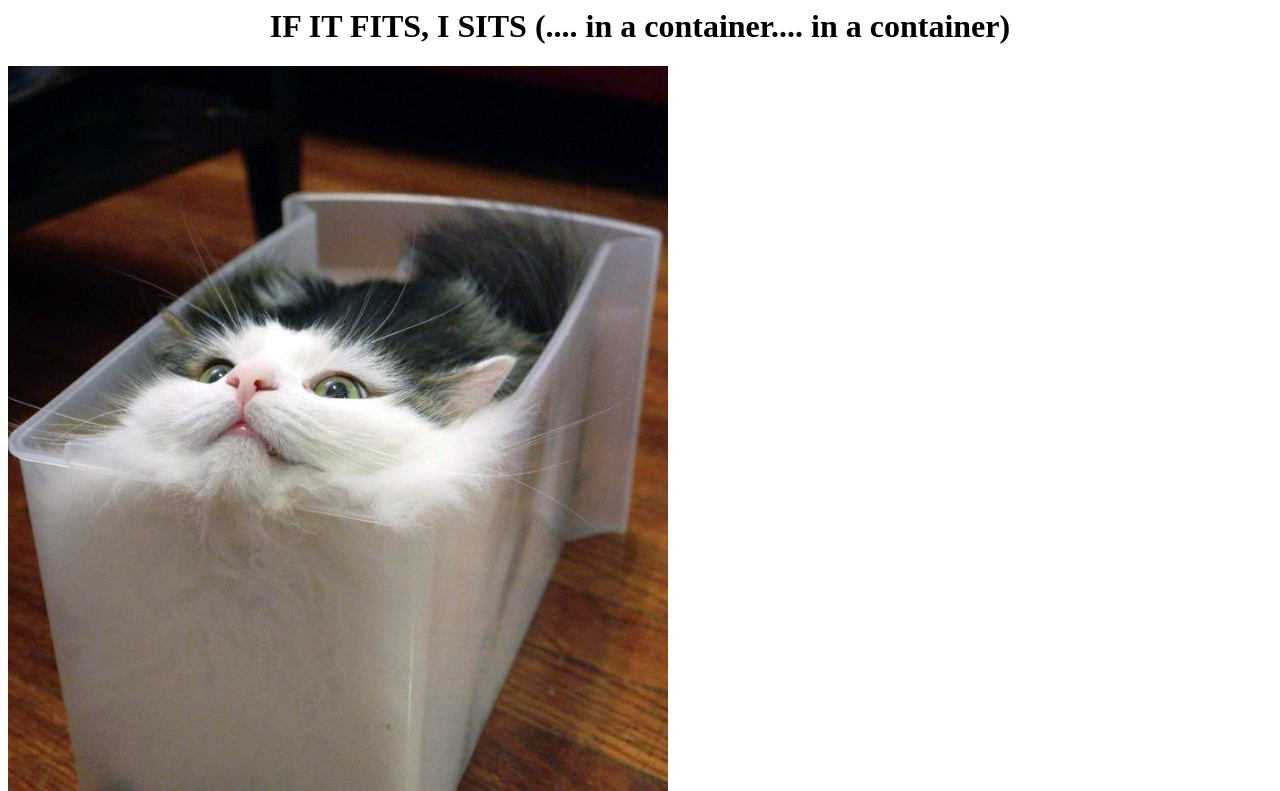
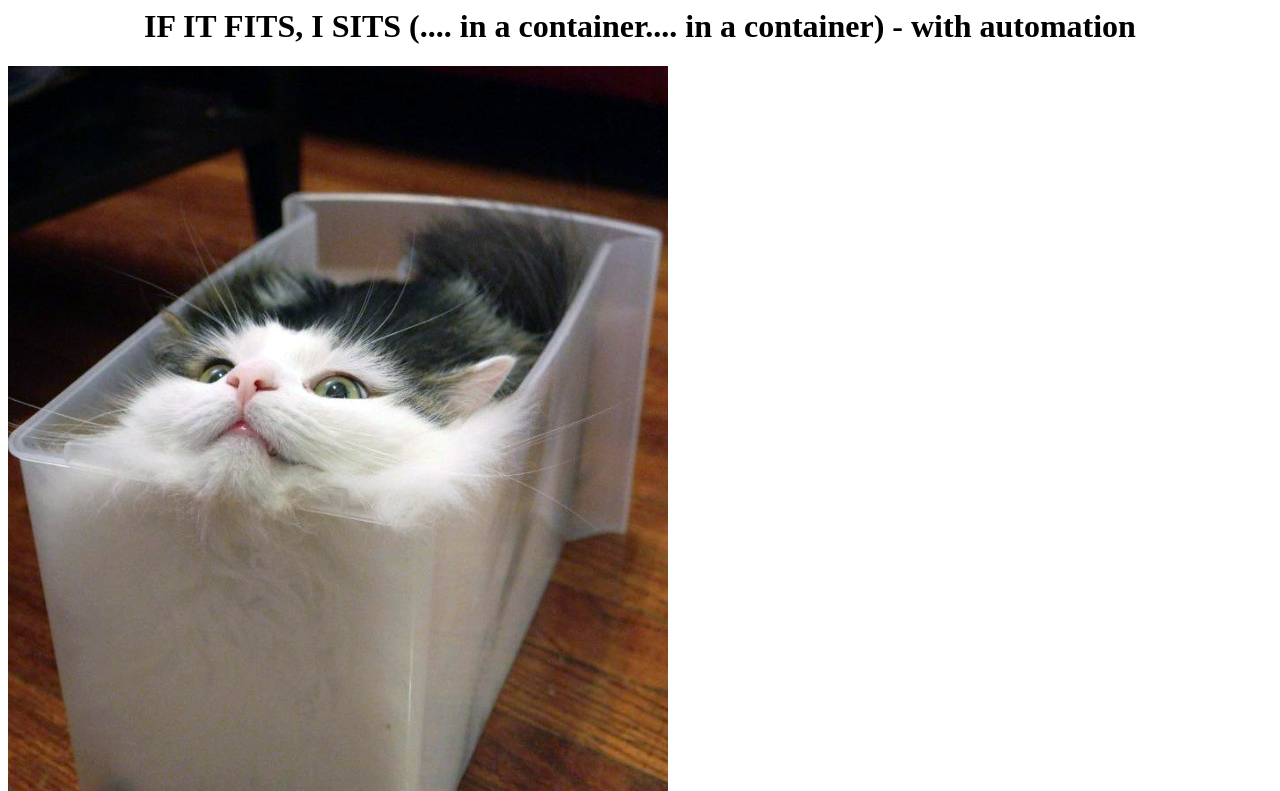
Before and after one commit to Sankhapramudithagunathuga/testing-cicd, a plain HTML site: page index.html in a window 1280 px wide. Shown: the top 791 px of the page. Drawn offline with Linux system fonts and the light colour scheme.

Commit message:
Add second buildspec

```diff
--- a/index.html
+++ b/index.html
@@ -3,7 +3,7 @@
 		<title> Container of cats </title>
 	</head>
 	<body>
-		<center><h1> IF IT FITS, I SITS (.... in a container.... in a container) </h1></center>
+		<center><h1> IF IT FITS, I SITS (.... in a container.... in a container) - with automation </h1></center>
 
 		<section id="photos">
 			<img src="containerandcat1.jpg" alt="container and a cat">
```
